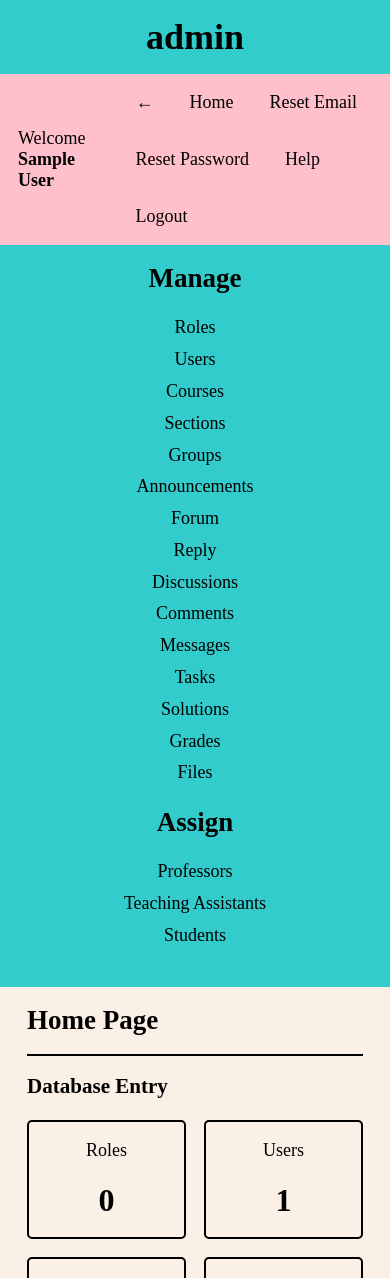
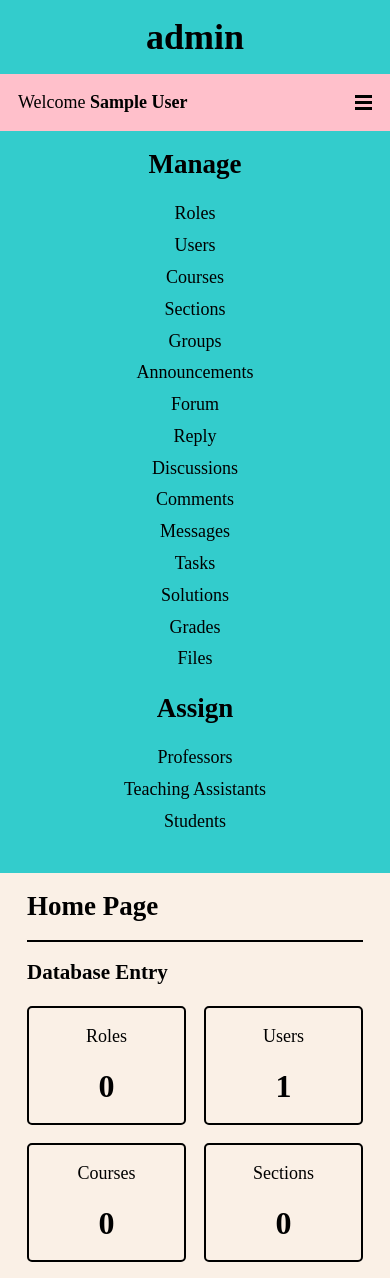
Before and after one commit to shafiqimtiaz/Coding-SandBox, a PHP site: page /pages/admin.php in a window 390 px wide. Shown: the top 1278 px of the page. Run offline with PHP 8.4, Linux system fonts and the light colour scheme; the visitor is signed in with stand-in values (Sample User, id 1); data that the repository does not hold is empty.

Commit message:
add responsive animated hamburger navbar

```diff
--- a/PHP/CGA/includes/footer.php
+++ b/PHP/CGA/includes/footer.php
@@ -5,6 +5,28 @@
 </body>
 
 <script>
+    window.addEventListener("resize", resizeListener);
+
+    function resizeListener() {
+        let link = document.getElementById("header-link");
+        if (window.innerWidth > 1024) {
+            link.style.display = "flex";
+        } else {
+            link.style.display = "none";
+        }
+    }
+
+    function toggleHamburger(x) {
+        x.classList.toggle("change");
+        let link = document.getElementById("header-link");
+        if (link.style.display === "block") {
+            link.style.display = "none";
+        } else {
+            link.style.display = "block";
+            link.style.textAlign = "center";
+        }
+    }
+
     setTimeout(() => {
         const box = document.getElementById('notification');
         box.style.display = 'none';
--- a/PHP/CGA/includes/header.php
+++ b/PHP/CGA/includes/header.php
@@ -37,8 +37,15 @@ $role_id = $_SESSION['role_id'];
         <div class="title-bar">
             <h1><?= $role_name ?></h1>
             <nav>
-                <p>Welcome <b><?= $name ?></b></p>
-                <ul>
+                <div class="header-minimum">
+                    <p>Welcome <b><?= $name ?></b></p>
+                    <a href="javascript:void(0);" class="hamburger-icon" onclick="toggleHamburger(this)">
+                        <div class="hamburger bar1"></div>
+                        <div class="hamburger bar2"></div>
+                        <div class="hamburger bar3"></div>
+                    </a>
+                </div>
+                <ul class="header-link" id="header-link">
                     <li><a href="javascript:history.go(-1)">&larr;</a></li>
                     <li><a href="?page=home">Home</a></li>
                     <li><a href="../auth/reset-email.php">Reset Email</a></li>
--- a/PHP/CGA/styles/style.css
+++ b/PHP/CGA/styles/style.css
@@ -1,10 +1,3 @@
-/* CODE CONTRIBUTOR:
-
-# COMP 5531 - GROUP 4 (Winter 2022)
-Student_ID  First_Name  Last_Name   Email
-40159305    shafiq      IMTIAZ      s_mtiaz@encs.concordia.ca
-21917730    michael     POULLAS     m_poull@encs.concordia.ca */
-
 * {
     margin: 0;
     padding: 0;
@@ -43,20 +36,45 @@ header h1 {
 
 /**********************************************/
 
-nav {
+.header-minimum {
     display: flex;
     align-items: center;
     justify-content: space-between;
     background-color: #ffc0cb;
 }
 
+.header-link {
+    background-color: #ffc0cb;
+}
+
+.hamburger-icon {
+    padding: 1em;
+}
+
+.hamburger {
+    width: 17px;
+    height: 3px;
+    background-color: black;
+    margin: 3px 0;
+    transition: 0.4s;
+}
+
+.change .bar1 {
+    -webkit-transform: rotate(-45deg) translate(-6px, 3px);
+    transform: rotate(-45deg) translate(-6px, 3px);
+}
+
+.change .bar2 {
+    opacity: 0;
+}
+
+.change .bar3 {
+    -webkit-transform: rotate(45deg) translate(-5px, -3px);
+    transform: rotate(45deg) translate(-5px, -3px);
+}
+
 nav p {
     padding: 0 1em;
-}
-
-nav ul {
-    display: flex;
-    flex-wrap: wrap;
 }
 
 nav li {
@@ -301,6 +319,7 @@ footer p {
 /* 0px to 479px */
 @media only screen and (max-width: 479px) {
 
+
     .list-content {
         max-width: 100%;
     }
@@ -310,11 +329,15 @@ footer p {
     }
 
     .form-container {
-        width: 100%;
+        width: 80%;
     }
 
     .admin-content ul {
         grid-template-columns: 1fr 1fr;
+    }
+
+    .header-link {
+        display: none;
     }
 
 }
@@ -328,6 +351,14 @@ footer p {
 
     .admin-content ul {
         grid-template-columns: 1fr 1fr;
+    }
+
+    .form-container {
+        width: 60%;
+    }
+
+    .header-link {
+        display: none;
     }
 }
 
@@ -367,6 +398,24 @@ footer p {
     .admin-content ul {
         grid-template-columns: 1fr 1fr 1fr 1fr;
     }
+
+    .hamburger-icon {
+        display: none;
+    }
+
+    nav {
+        display: flex;
+        align-items: center;
+        justify-content: space-between;
+        background-color: #ffc0cb;
+    }
+
+    .header-link {
+        display: flex;
+        flex-wrap: wrap;
+        background-color: #ffc0cb;
+    }
+
 }
 
 /* 1280px and up */
@@ -388,7 +437,7 @@ footer p {
     }
 }
 
-@media only screen and (max-height: 900px) {
+@media only screen and (max-height: 900px) and (min-width: 480px) {
     .col-left {
         overflow-y: scroll;
     }
```
Also changed, not shown: PHP/CGA/SQL/create_db.sql (+0 -7 lines), PHP/CGA/SQL/data_db.sql (+0 -8 lines).
